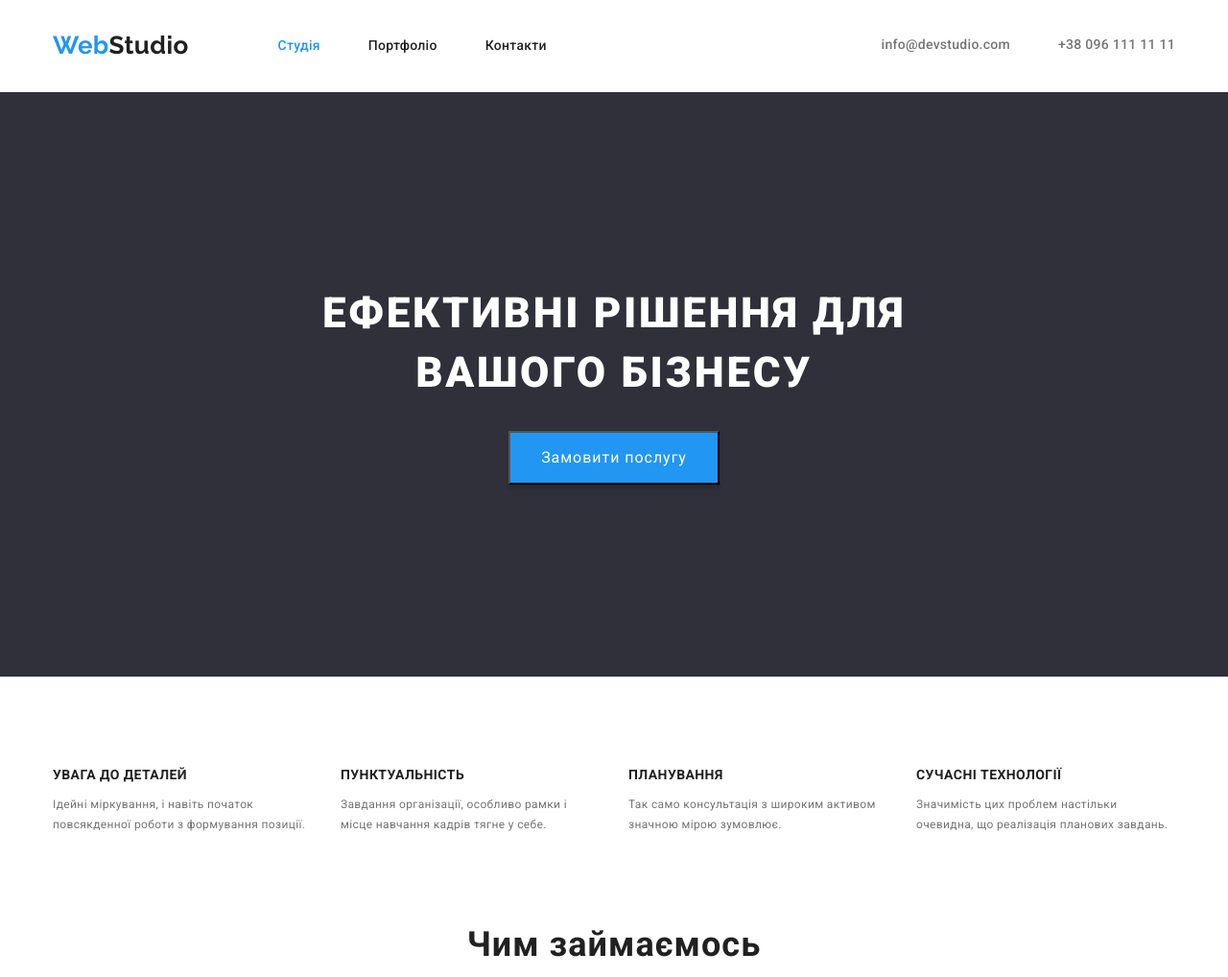
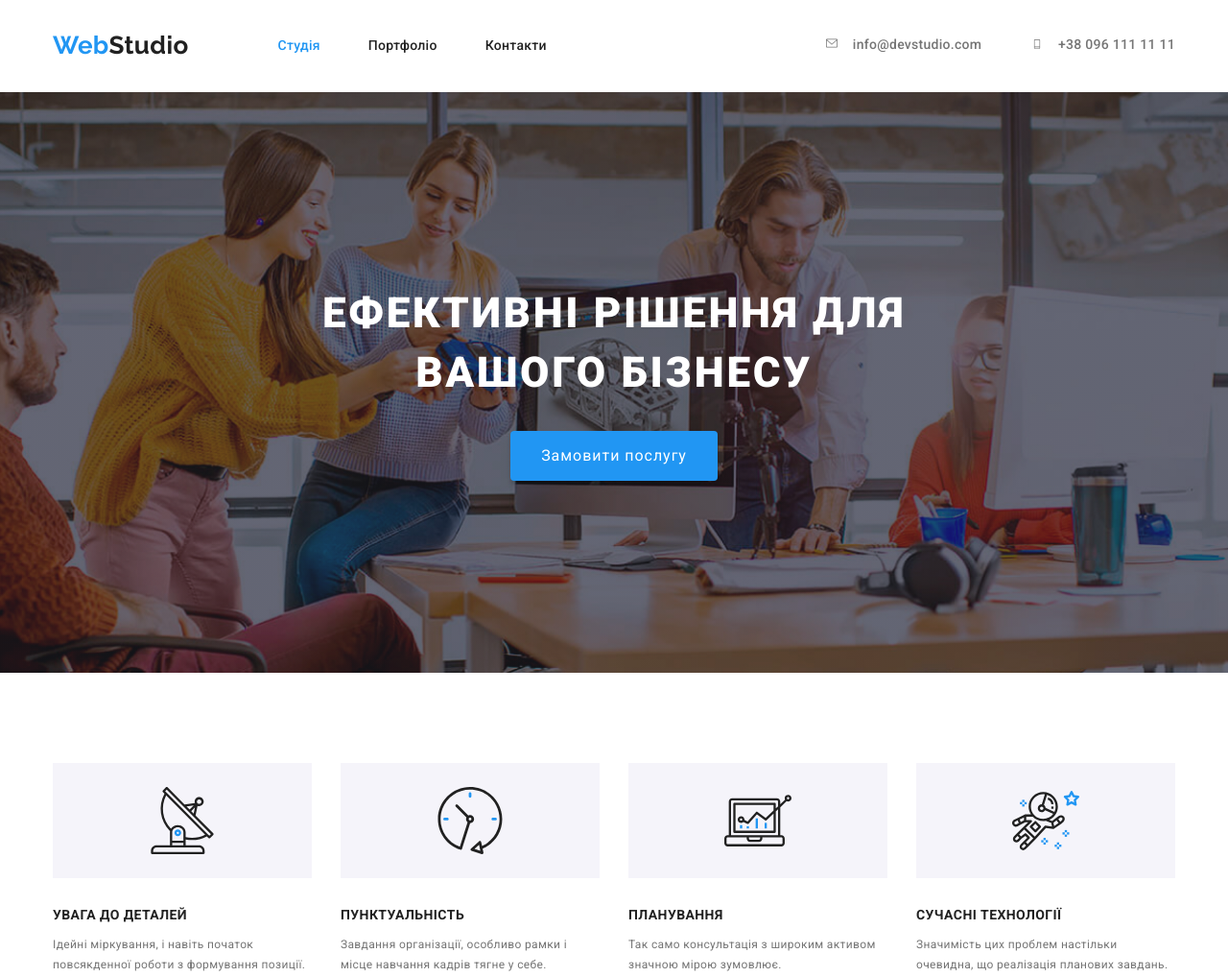
Before and after one commit to AndriiTrylenko/goit-markup-hw-04, a plain HTML site: page index.html in a window 1280 px wide. Shown: the top 1018 px of the page at 96% size. Drawn offline with nearby package versions, Linux system fonts and the light colour scheme.

Commit message:
мейл

```diff
--- a/css/styles.css
+++ b/css/styles.css
@@ -114,15 +114,14 @@ ul {
 .adress-nav {
     display: flex;
     margin-left: auto;
-
 }
 
 .adress-nav .item+.item {
     margin-left: 50px;
-
 }
 
 .menu-contacts {
+
     font-weight: 500;
     font-size: 14px;
     line-height: 1.2;
@@ -130,12 +129,43 @@ ul {
     color: var(--primary-text-color);
 }
 
+
+.envelope{
+
+    fill:currentColor;
+    width: 16px;
+    height: 12px;
+    margin-right: 10px;
+}
+
+.phone{
+    fill: currentColor;
+        width: 16px;
+        height: 10px;
+        margin-right: 10px;
+}
+
+
 /*--Інформація сторінки--*/
 .hero {
+    max-width: 1600px;
+
+    margin-left: auto;
+    margin-right: auto;
+
     text-align: center;
-    background-color: var(--secondary-bgd-color);
     padding-top: 200px;
     padding-bottom: 200px;
+
+    background-color: var(--secondary-bgd-color);
+    background-color: var(--secondary-bgd-color);
+    background-image: linear-gradient(to right,
+    rgba(47, 48, 58, 0.4),
+    rgba(47, 48, 58, 0.4)),
+    url(../images/backgraund.png);
+    background-repeat: no-repeat;
+    background-position: center;
+    background-size: cover;
 }
 
 .hero-title {
@@ -165,6 +195,8 @@ ul {
     color: var(--secondary-text-color);
     background-color: var(--accent-color);
     box-shadow: 0px 4px 4px rgba(0, 0, 0, 0.15);
+    border: 4px;
+    border-radius: 4px;
     cursor: pointer;
 }
 
@@ -197,6 +229,47 @@ ul {
     color: var(--title-text-color);
 
 }
+
+    .item-sub::before {
+            display: block;
+            content: '';
+            height: 120px;
+            background-color: #f5f4fa;
+            margin-bottom: 30px;
+        }
+
+        .item-sub:nth-child(1)::before {
+            background-image: url(../images/antenna\ 1.svg);
+            background-size: 70px 70px;
+            background-position: center;
+            background-repeat: no-repeat;
+
+        }
+
+        .item-sub:nth-child(2)::before {
+            background-image: url(../images/clock\ 1.svg);
+            background-size: 70px 70px;
+            background-position: center;
+            background-repeat: no-repeat;
+
+        }
+
+        .item-sub:nth-child(3)::before {
+            background-image: url(../images/diagram\ 1.svg);
+            background-size: 70px 70px;
+            background-position: center;
+            background-repeat: no-repeat;
+
+        }
+
+        .item-sub:nth-child(4)::before {
+            background-image: url(../images/astronaut\ 1.svg);
+            background-size: 70px 70px;
+            background-position: center;
+            background-repeat: no-repeat;
+
+        }
+
 
 /*--чим займаємось--*/
 
@@ -332,7 +405,6 @@ ul {
 
 /* Portfolio CSS */
 .size-portfolio {
-    outline: 1px solid red;
     padding-top: 94px;
     padding-bottom: 94px;
 }
@@ -355,8 +427,7 @@ ul {
 .portfolio-button {
     padding: 6px 22px;
 
-    font-family: Roboto;
-    sans-serif;
+    font-family: Roboto, sans-serif;
     font-weight: 500;
     font-size: 16px;
     line-height: 1.6;
--- a/index.html
+++ b/index.html
@@ -29,10 +29,18 @@
         <!--Контакти-->
         <ul class="adress-nav list">
           <li class="item">
-            <a href="mailto:info@devstudio.com" class="link menu-contacts">info@devstudio.com</a>
+            <a href="mailto:info@devstudio.com" class="link menu-contacts"><svg class="envelope">
+              <use href="./images/icons/symbol-defs (1).svg#icon-envelope-hover"></use>
+            </svg>
+              info@devstudio.com
+             </a>
           </li>
           <li class="item">
-            <a href="tel:+380961111111" class="link menu-contacts">+38 096 111 11 11</a>
+            <a href="tel:+380961111111" class="link menu-contacts">
+              <svg class="phone">
+                <use href="./images/icons/symbol-defs (1).svg#icon-telephone"></use>
+              </svg>
+                +38 096 111 11 11</a>
           </li>
         </ul>
       </div>
```
Also changed, not shown: images/antenna 1.svg (added), images/astronaut 1.svg (added), images/backgraund.png (added), images/clock 1.svg (added), images/diagram 1.svg (added), images/icons/symbol-defs (1).svg (added), 1 other file.
